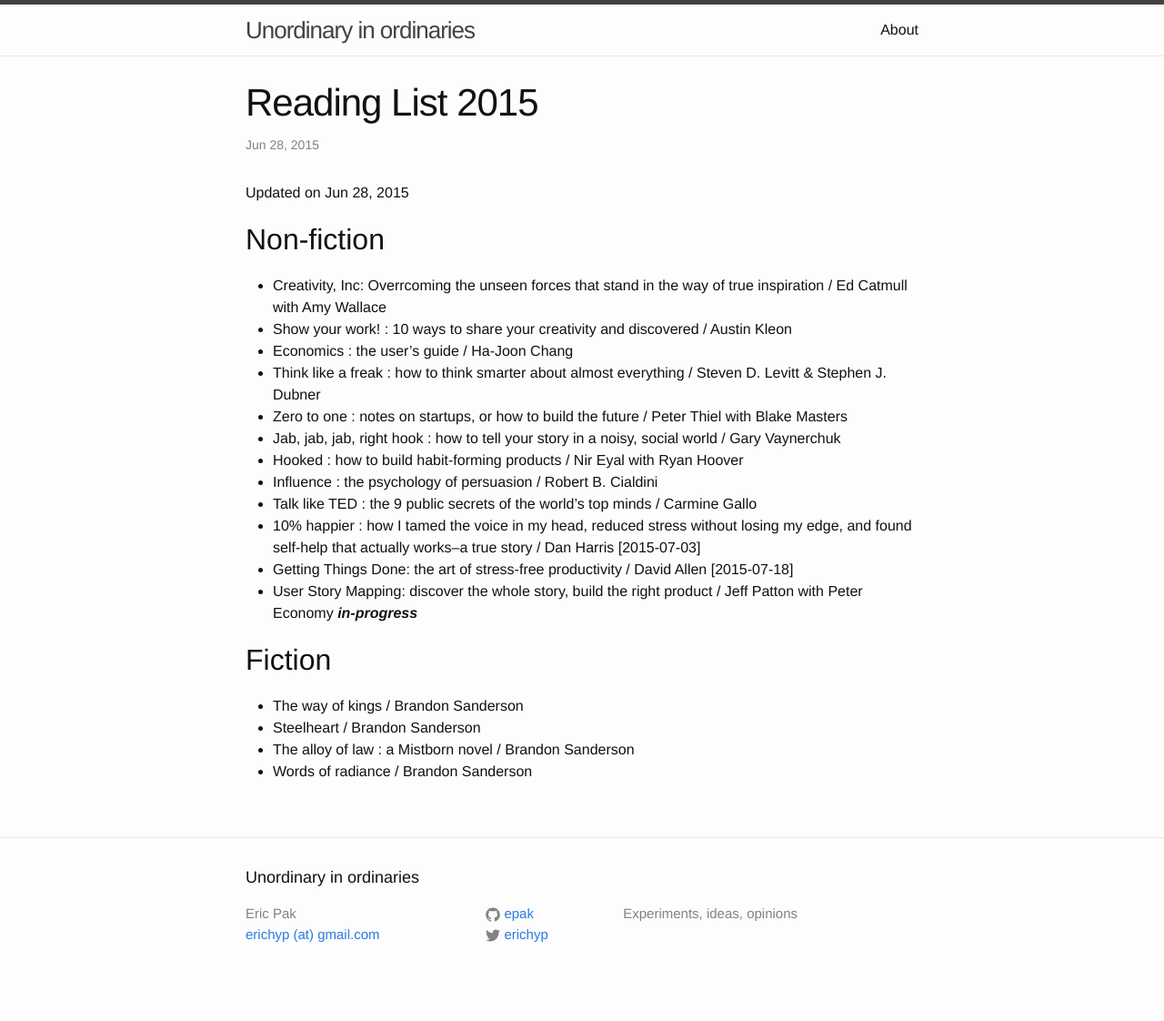
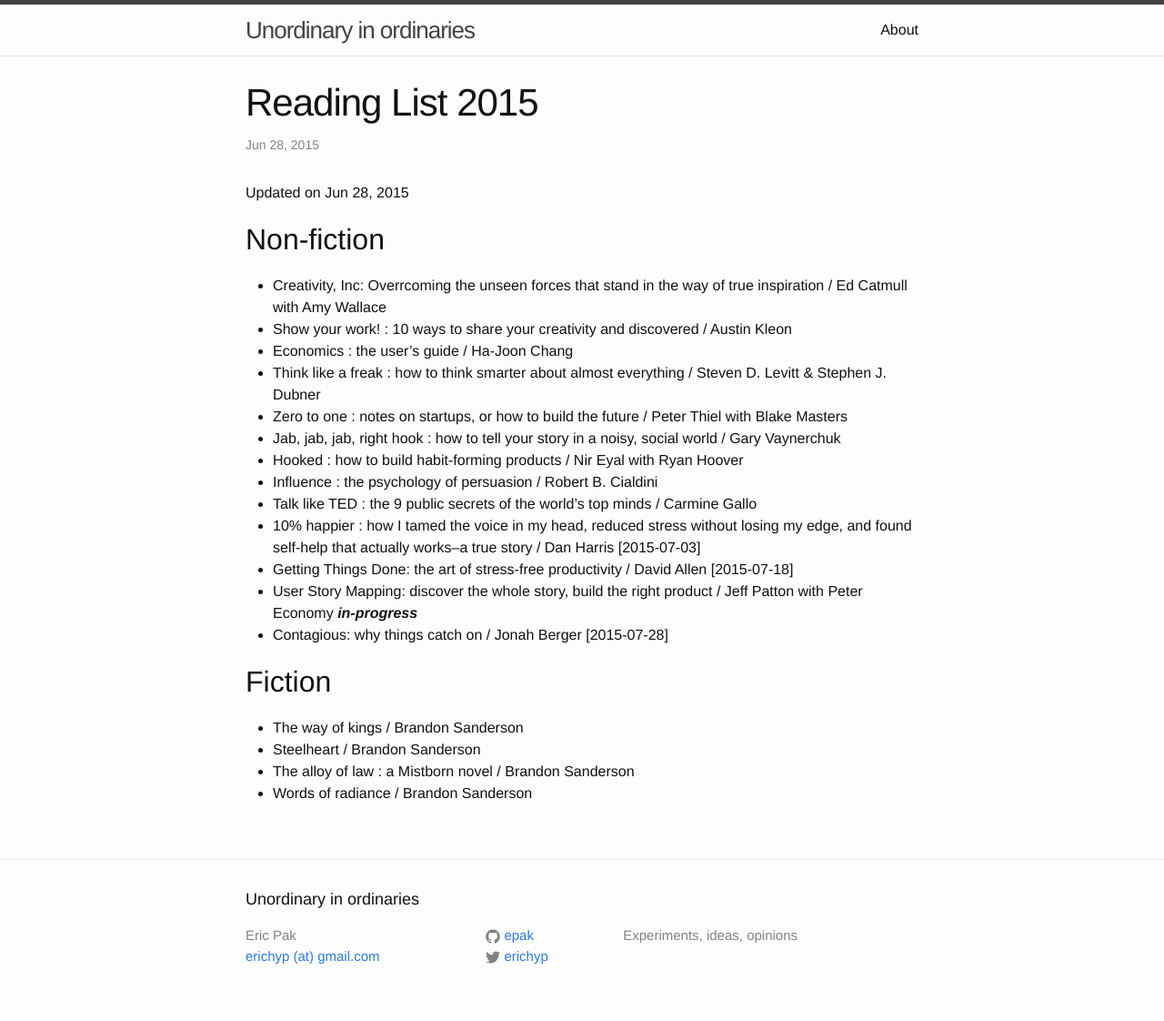
Before and after one commit to ePak/ePak.github.io, a Jekyll site: the page built from _posts/2015-06-28-reading-list-2015.markdown, in a window 1280 px wide. Shown: the whole page at 91% size. Built offline with Jekyll 4.4.1, drawn with Linux system fonts in a browser that asks for light colours; before the commit the page ends 1098 px from its top, so only the background shows below that.

Commit message:
Update reading list: Contagious

```diff
--- a/_posts/2015-06-28-reading-list-2015.markdown
+++ b/_posts/2015-06-28-reading-list-2015.markdown
@@ -18,6 +18,7 @@
 * 10% happier : how I tamed the voice in my head, reduced stress without losing my edge, and found self-help that actually works--a true story / Dan Harris [2015-07-03]
 * Getting Things Done: the art of stress-free productivity / David Allen [2015-07-18]
 * User Story Mapping: discover the whole story, build the right product / Jeff Patton with Peter Economy **_in-progress_**
+* Contagious: why things catch on / Jonah Berger [2015-07-28]
 
 ## Fiction
 
```
